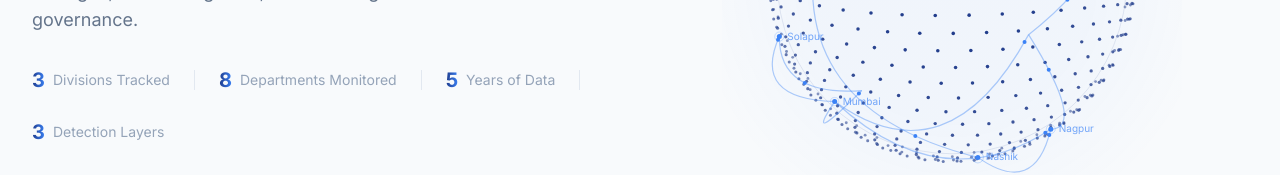
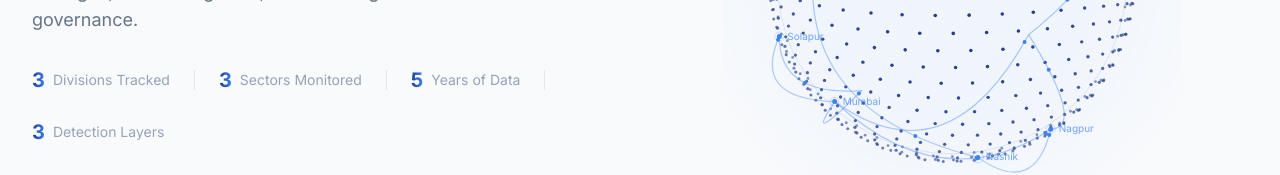
Before and after one commit to Sarasbari/COHERENCE-26_CRAZZY, a React (Vite) app in the folder client/: page / in a window 1280 px wide. Shown: the part 465-640 px from the top of the page. Built offline with nearby package versions, Linux system fonts and the light colour scheme; no server answers.

Commit message:
feat: implement initial landing page with hero section, features, and authentication integration.

```diff
--- a/client/src/pages/Landing.jsx
+++ b/client/src/pages/Landing.jsx
@@ -16,7 +16,7 @@ const features = [
 
 const stats = [
     { label: 'Divisions Tracked', value: '3' },
-    { label: 'Departments Monitored', value: '8' },
+    { label: 'Sectors Monitored', value: '3' },
     { label: 'Years of Data', value: '5' },
     { label: 'Detection Layers', value: '3' },
 ];
```
